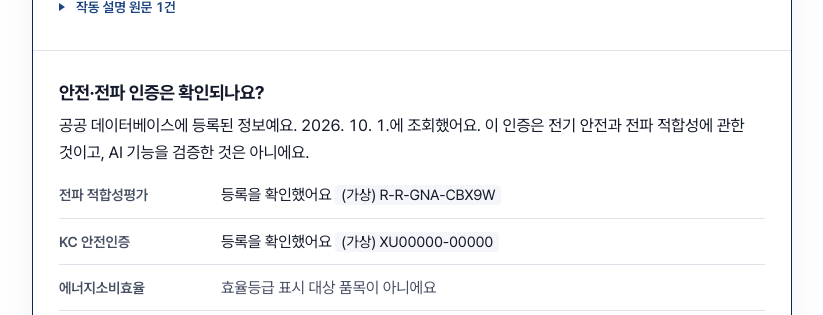
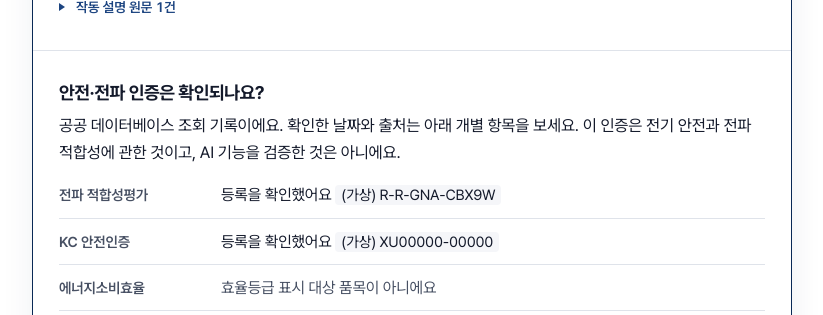
Before and after one commit to qutesophie-brilliant/aicard, a FastAPI app: page /card/1 in a window 1280 px wide. Shown: the part 2041-2356 px from the top of the page, without its empty margins (228-1051 px from the left). Run offline with FastAPI, Linux system fonts and the light colour scheme; data comes from the database, SQL or seed files in the repository.

Commit message:
공공 DB 조회일은 각 등록 기록의 날짜를 안내

```diff
--- a/app/templates/_label.html
+++ b/app/templates/_label.html
@@ -147,7 +147,7 @@
   <section class="qa" id="q-public">
     <h3>{{ QUESTION_TEXT['public'] }}</h3>
     {% set pdb_done = pdb.rra.found is not none or pdb.kc.found is not none or pdb.energy.found is not none or pdb.recall.found is not none %}
-    <p class="lead">{% if pdb_done %}공공 데이터베이스에 등록된 정보예요. {{ card.checked_at|kdate }}에 조회했어요.{% else %}공공 데이터베이스는 아직 조회하지 않았어요.{% endif %} 이 인증은 전기 안전과 전파 적합성에 관한 것이고, AI 기능을 검증한 것은 아니에요.</p>
+    <p class="lead">{% if pdb_done %}공공 데이터베이스 조회 기록이에요. 확인한 날짜와 출처는 아래 개별 항목을 보세요.{% else %}공공 데이터베이스는 아직 조회하지 않았어요.{% endif %} 이 인증은 전기 안전과 전파 적합성에 관한 것이고, AI 기능을 검증한 것은 아니에요.</p>
     <ul class="pub">
       {% for key, label, val, link in [
           ('rra', '전파 적합성평가', pdb.rra.number, '국립전파연구원'),
```
